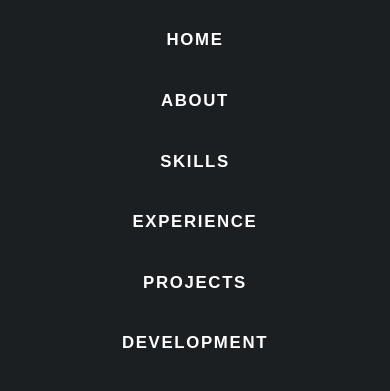
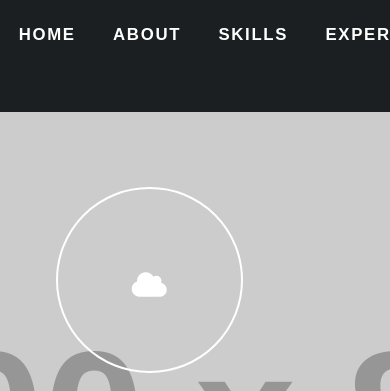
Before and after one commit to JeffD-Cloud/JeffD-Cloud.github.io, a plain HTML site: page index.html in a window 390 px wide. Shown: the top 391 px of the page. Drawn offline with Linux system fonts and the light colour scheme; placeholder pictures from the web are drawn by us.

Commit message:
Mobile Friendly
More mobile friendly

```diff
--- a/index.html
+++ b/index.html
@@ -92,20 +92,36 @@
 				#header h1 { font-size: 2.5em; }
 				#header p { font-size: 1.2em; }
 
-				/* UPDATED: Make nav scroll with page on tablet/mobile to prevent it from covering content */
-				#nav { position: static; }
-				#main { padding-top: 0; } /* UPDATED: Remove padding now that nav is not fixed */
-				#wrapper { padding: 4em 0 2em 0; } /* Adjust wrapper padding */
-				#wrapper > * > .inner { padding: 0 2em; } /* UPDATED: Reduce horizontal padding */
+				/* UPDATED: The navigation bar is now fixed on mobile. The menu scrolls horizontally. */
+				#main { padding-top: 4em; } /* This accounts for the height of the fixed nav bar. */
+
+				#nav ul {
+					justify-content: flex-start;
+					overflow-x: auto;
+					white-space: nowrap;
+					-webkit-overflow-scrolling: touch;
+				}
+
+				#nav ul::-webkit-scrollbar {
+					display: none; /* Hide scrollbar for Chrome/Safari */
+				}
+
+				#nav ul {
+  					scrollbar-width: none; /* Hide scrollbar for Firefox */
+				}
+
+				#nav ul li {
+					flex-shrink: 0; /* Prevent items from shrinking */
+					padding: 0.5em 1em; /* Adjust padding for the row layout */
+				}
+
+				#wrapper > * > .inner { padding: 0 2em; }
 
 				.features article { width: 100%; padding: 3em 0; }
 				.portfolio article { display: block; margin: 0 0 3rem 0; }
 				.portfolio article .image, .portfolio article .inner { width: 100%; padding: 0; }
 				.portfolio article .inner { padding-top: 2em; }
 				.portfolio article:nth-child(even) .inner { padding: 2em 0 0 0; }
-
-				#nav ul { flex-direction: column; }
-				#nav ul li { padding: 0.8em 0; }
 			}
 
 			/* NEW: Further adjustments for smaller phone screens */
```
